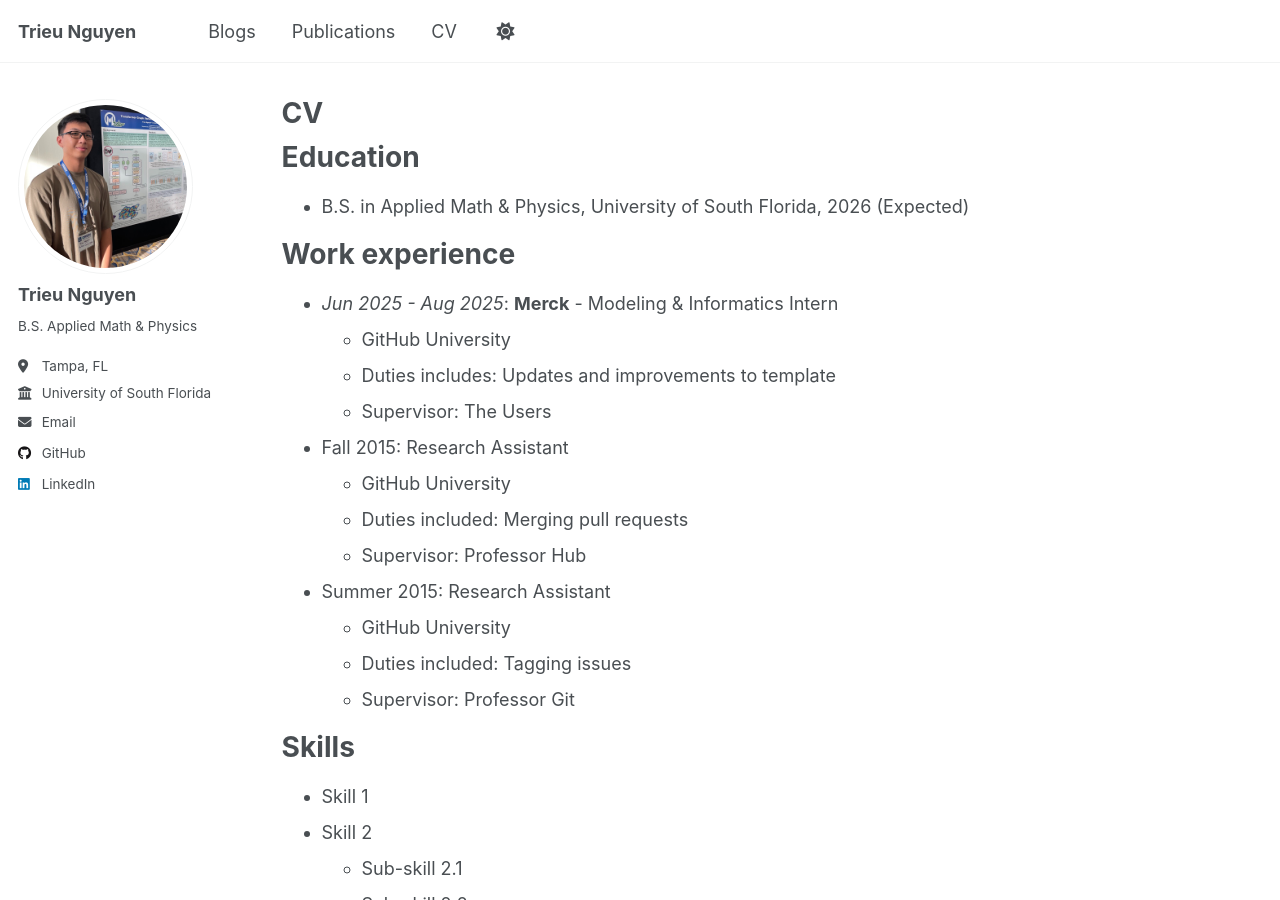
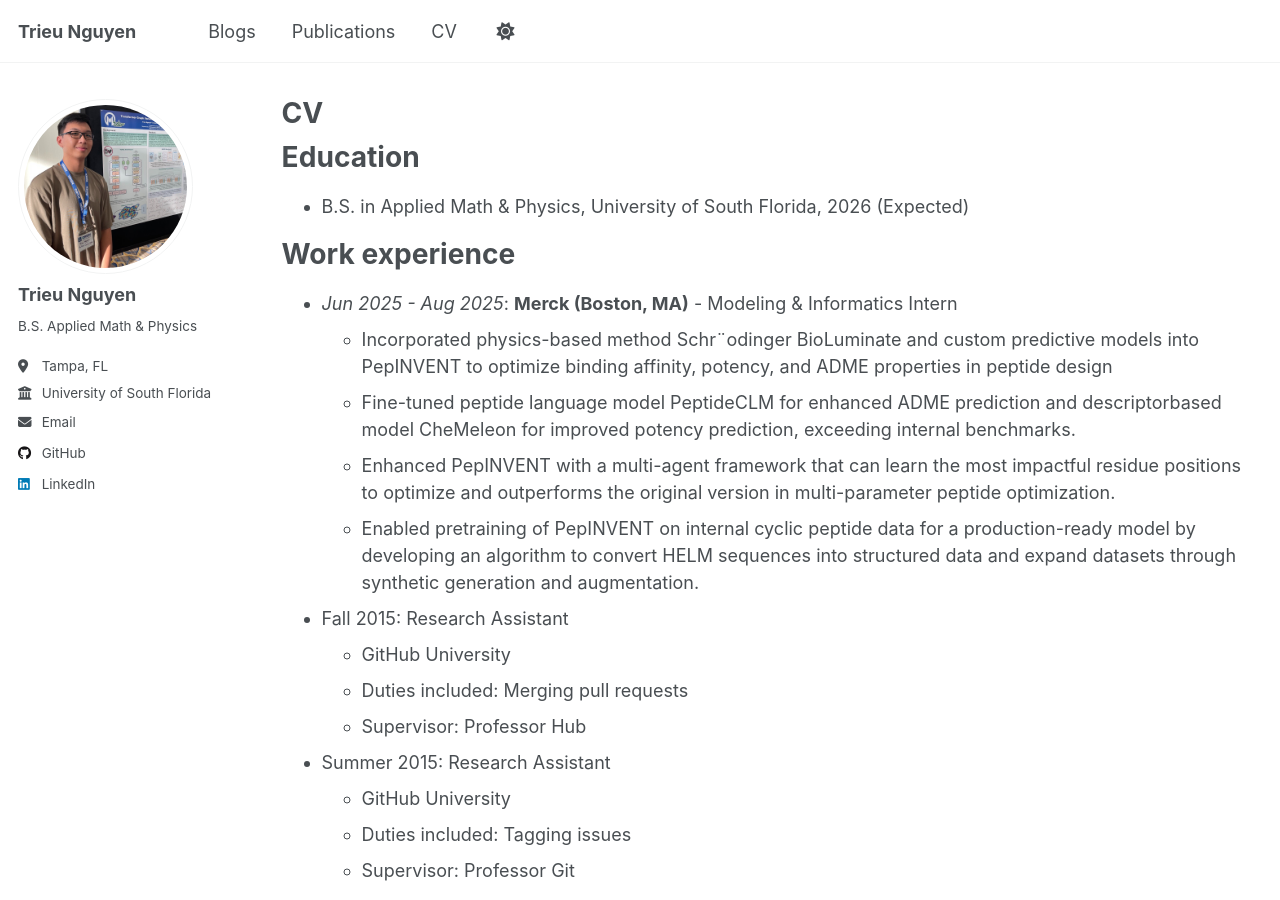
Before and after one commit to nnhoangtrieu/nnhoangtrieu.github.io, a Jekyll site: the page built from _pages/cv.md, in a window 1280 px wide and 900 px high. Built offline with Jekyll 4.4.1, drawn with Linux system fonts in a browser that asks for light colours; a script that is not in the unit is left out.

Commit message:
update cv

```diff
--- a/_pages/cv.md
+++ b/_pages/cv.md
@@ -15,10 +15,15 @@ Education
 
 Work experience
 ======
-* *Jun 2025 - Aug 2025*: **Merck** - Modeling & Informatics Intern
-  * GitHub University
-  * Duties includes: Updates and improvements to template
-  * Supervisor: The Users
+* *Jun 2025 - Aug 2025*: **Merck (Boston, MA)** - Modeling & Informatics Intern
+  * Incorporated physics-based method Schr¨odinger BioLuminate and custom predictive models into
+PepINVENT to optimize binding affinity, potency, and ADME properties in peptide design
+  * Fine-tuned peptide language model PeptideCLM for enhanced ADME prediction and descriptorbased model CheMeleon for improved potency prediction, exceeding internal benchmarks.
+  * Enhanced PepINVENT with a multi-agent framework that can learn the most impactful residue
+positions to optimize and outperforms the original version in multi-parameter peptide optimization.
+  *  Enabled pretraining of PepINVENT on internal cyclic peptide data for a production-ready model
+by developing an algorithm to convert HELM sequences into structured data and expand datasets
+through synthetic generation and augmentation.
 
 * Fall 2015: Research Assistant
   * GitHub University
```
